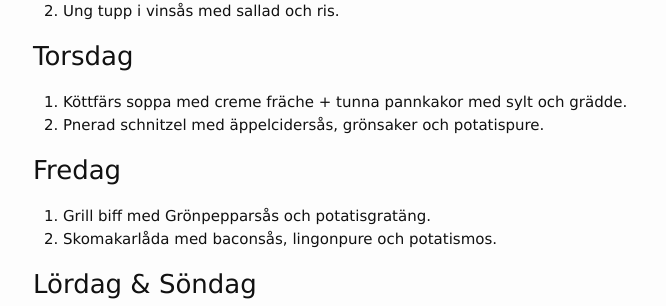
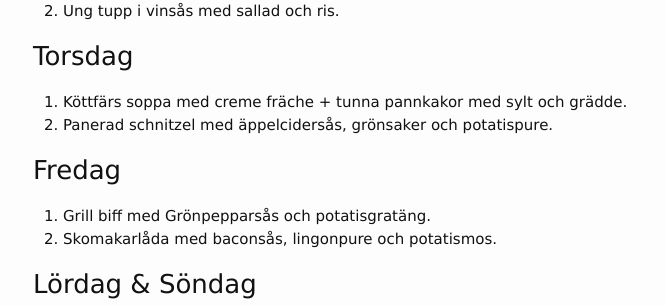
Before and after one commit to FarInn62/farinn62.github.io, a Jekyll site: the page built from lunch.md, in a window 1280 px wide. Shown: the part 527-833 px from the top of the page, without its empty margins (237-903 px from the left). Built offline with Jekyll 4.4.1, drawn with Linux system fonts in a browser that asks for light colours.

Commit message:
Update lunch.md

```diff
--- a/lunch.md
+++ b/lunch.md
@@ -28,7 +28,7 @@ Alla rätter: 80:- Take away: 65:-
 ### Torsdag
 
 1. Köttfärs soppa med creme fräche + tunna pannkakor med sylt och grädde.
-2. Pnerad schnitzel med äppelcidersås, grönsaker och potatispure.
+2. Panerad schnitzel med äppelcidersås, grönsaker och potatispure.
 
 ### Fredag
 
```
